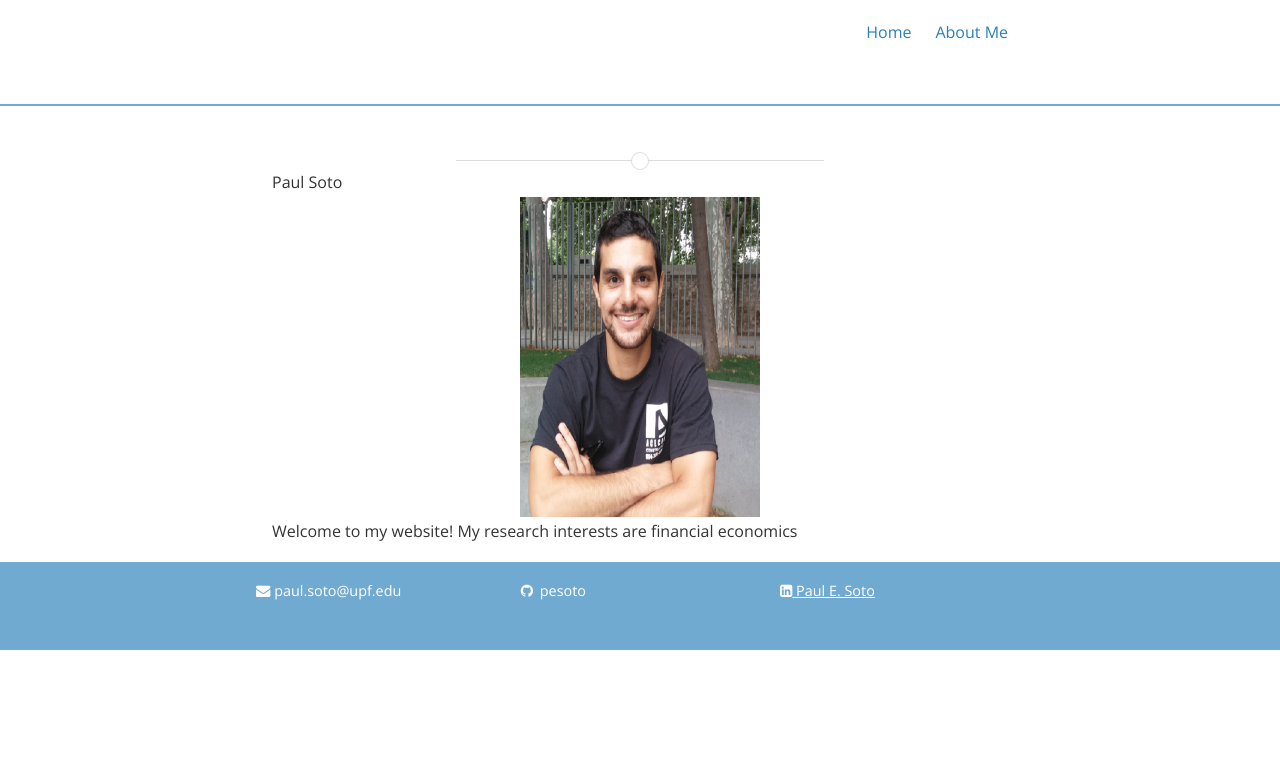
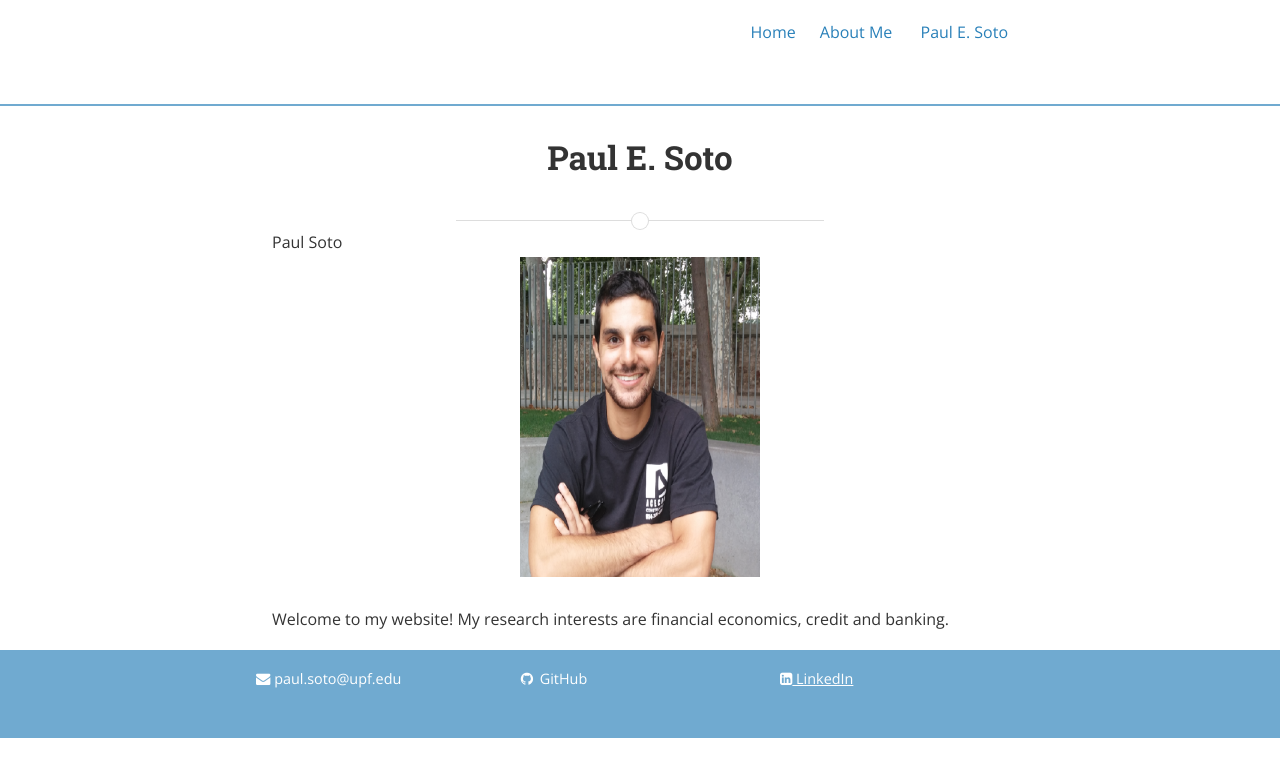
Before and after one commit to zsivine/zsivine.github.io, a Jekyll site: the page built from index.html, in a window 1280 px wide. Shown: the top 777 px of the page. Built offline with Jekyll 4.4.1, drawn with Linux system fonts in a browser that asks for light colours; nearby versions of some CDN libraries; the list of posts is cut into pages by our own code; comment, search, counter and statistics services are not loaded; a style sheet for code colours, icons or effects is not loaded.

Commit message:
formatting

```diff
--- a/_includes/footer.html
+++ b/_includes/footer.html
@@ -7,11 +7,11 @@
     </div>
 
     <div class="site-contact">
-      <p><a href="https://www.github.com/pesoto"><i class="fa fa-github"></i> pesoto</a></p>
+      <p><a href="https://www.github.com/pesoto"><i class="fa fa-github"></i> GitHub</a></p>
     </div>
 
     <div class="site-signature">
-      <p><a href="https://www.linkedin.com/pesoto"><i class="fa fa-linkedin-square"></i> Paul E. Soto</a></p>
+      <p><a href="https://www.linkedin.com/pesoto"><i class="fa fa-linkedin-square"></i> LinkedIn</a></p>
     </div>
 
   </div>
--- a/index.html
+++ b/index.html
@@ -1,11 +1,12 @@
 ---
 layout: page
+title: Paul E. Soto
 ---
 <div class="home">
 
 Paul Soto
 
 <img src="profile_picture.jpg" alt="Paul Soto pic" style="width:240px;height:320px;" algin="middle">
-Welcome to my website!
- My research interests are financial economics
+<br>
+Welcome to my website! My research interests are financial economics, credit and banking.
 </div>
```
